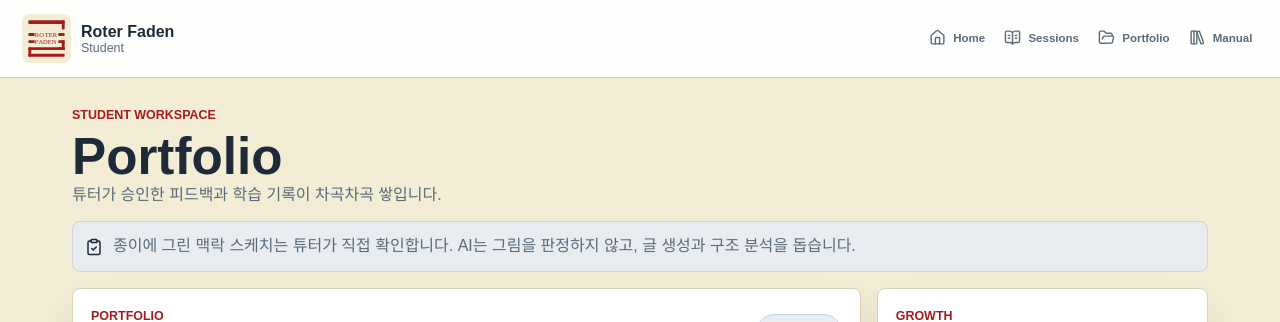
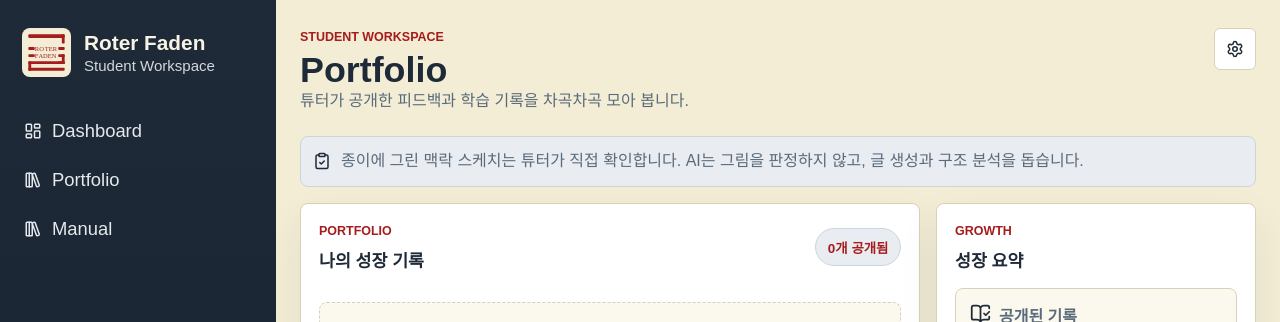
Before and after one commit to scottzeong/context-sketch-lab, a Next.js app: page /student/portfolio in a window 1280 px wide. Shown: the top 322 px of the page. Built offline with nearby package versions, Linux system fonts and the light colour scheme; no server answers; the database is empty; a web font is replaced by a local one.

Commit message:
Refine tutor feedback sending and student shell

```diff
--- a/src/app/student/dashboard/page.tsx
+++ b/src/app/student/dashboard/page.tsx
@@ -5,7 +5,7 @@ export default function StudentDashboardPage() {
   return (
     <StudentShell
       title="Student Dashboard"
-      description="튜터가 배포한 세션을 확인하고, 종이에 그린 맥락스케치를 제출합니다."
+      description="튜터가 공개한 세션을 확인하고, 작성한 맥락 스케치를 제출합니다."
     >
       <StudentDashboard />
     </StudentShell>
--- a/src/app/student/portfolio/page.tsx
+++ b/src/app/student/portfolio/page.tsx
@@ -5,7 +5,7 @@ export default function StudentPortfolioPage() {
   return (
     <StudentShell
       title="Portfolio"
-      description="튜터가 승인한 피드백과 학습 기록이 차곡차곡 쌓입니다."
+      description="튜터가 공개한 피드백과 학습 기록을 차곡차곡 모아 봅니다."
     >
       <StudentPortfolio />
     </StudentShell>
--- a/src/app/student/sessions/[sessionId]/page.tsx
+++ b/src/app/student/sessions/[sessionId]/page.tsx
@@ -15,7 +15,7 @@ export default async function StudentSessionPage({
   return (
     <StudentShell
       title="Reading Session"
-      description="글을 읽고 종이에 맥락스케치를 작성한 뒤 제출합니다."
+      description="글을 읽고 종이에 맥락 스케치를 작성한 뒤 제출합니다."
     >
       <StudentSessionDetail sessionId={sessionId} />
     </StudentShell>
--- a/src/app/student/submissions/[submissionId]/feedback/page.tsx
+++ b/src/app/student/submissions/[submissionId]/feedback/page.tsx
@@ -15,7 +15,7 @@ export default async function StudentFeedbackPage({
   return (
     <StudentShell
       title="Feedback"
-      description="튜터가 승인한 피드백을 확인하고 다음 학습 방향을 살펴봅니다."
+      description="튜터가 공개한 피드백을 확인하고 다음 학습 방향을 살펴봅니다."
     >
       <StudentFeedbackDetail submissionId={submissionId} />
     </StudentShell>
--- a/src/components/AppShell.tsx
+++ b/src/components/AppShell.tsx
@@ -28,12 +28,14 @@ const navItems: NavItem[] = [
   { href: "/admin/users", label: "Settings", icon: UserRoundCog, roles: ["admin"] },
   { href: "/tutor/dashboard", label: "Dashboard", icon: LayoutDashboard, roles: ["tutor"] },
   { href: "/tutor/workbench", label: "AI Workbench", icon: Sparkles, roles: ["tutor"] },
+  { href: "/student/dashboard", label: "Dashboard", icon: LayoutDashboard, roles: ["student"] },
+  { href: "/student/portfolio", label: "Portfolio", icon: LibraryBig, roles: ["student"] },
   { href: "/tutor/groups", label: "Classes", icon: Users, roles: ["admin", "tutor"] },
   { href: "/tutor/texts", label: "Texts", icon: BookOpenText, roles: ["admin", "tutor"] },
   { href: "/tutor/sessions", label: "Sessions", icon: ClipboardCheck, roles: ["admin", "tutor"] },
   { href: "/tutor/submissions", label: "Submissions", icon: Inbox, roles: ["tutor"] },
   { href: "/tutor/reports", label: "Reports", icon: BarChart3, roles: ["admin", "tutor"] },
-  { href: "/manual", label: "Manual", icon: LibraryBig, roles: ["admin", "tutor"] }
+  { href: "/manual", label: "Manual", icon: LibraryBig, roles: ["admin", "tutor", "student"] }
 ];
 
 const workspaceLabel: Record<UserRole, string> = {
--- a/src/components/StudentShell.tsx
+++ b/src/components/StudentShell.tsx
@@ -1,14 +1,6 @@
-import {
-  BookOpenText,
-  ClipboardCheck,
-  FolderOpen,
-  Home,
-  LibraryBig
-} from "lucide-react";
-import Image from "next/image";
-import Link from "next/link";
+import { ClipboardCheck } from "lucide-react";
 import type { ReactNode } from "react";
-import { UserAccountSummary } from "@/components/UserAccountSummary";
+import { AppShell } from "@/components/AppShell";
 
 type StudentShellProps = {
   children: ReactNode;
@@ -18,7 +10,7 @@ type StudentShellProps = {
   action?: ReactNode;
 };
 
-export async function StudentShell({
+export function StudentShell({
   children,
   title,
   eyebrow = "Student Workspace",
@@ -26,55 +18,16 @@ export async function StudentShell({
   action
 }: StudentShellProps) {
   return (
-    <div className="student-shell">
-      <header className="student-topbar">
-        <Link className="student-brand" href="/student/dashboard">
-          <span className="brand-mark">
-            <Image src="/brand/logo-mark.svg" alt="" width={38} height={38} priority />
-          </span>
-          <span>
-            <strong>Roter Faden</strong>
-            <small>Student</small>
-          </span>
-        </Link>
-        <nav className="student-nav" aria-label="Student navigation">
-          <Link href="/student/dashboard">
-            <Home aria-hidden="true" size={17} />
-            Home
-          </Link>
-          <Link href="/student/dashboard">
-            <BookOpenText aria-hidden="true" size={17} />
-            Sessions
-          </Link>
-          <Link href="/student/portfolio">
-            <FolderOpen aria-hidden="true" size={17} />
-            Portfolio
-          </Link>
-          <Link href="/manual">
-            <LibraryBig aria-hidden="true" size={17} />
-            Manual
-          </Link>
-        </nav>
-        <UserAccountSummary compact />
-      </header>
+    <AppShell title={title} eyebrow={eyebrow} description={description} action={action}>
+      <div className="student-reminder">
+        <ClipboardCheck aria-hidden="true" size={18} />
+        <p>
+          종이에 그린 맥락 스케치는 튜터가 직접 확인합니다. AI는 그림을 판정하지 않고,
+          글 생성과 구조 분석을 돕습니다.
+        </p>
+      </div>
 
-      <main className="student-main">
-        <section className="student-hero">
-          <div>
-            <p className="eyebrow">{eyebrow}</p>
-            <h1>{title}</h1>
-            {description ? <p>{description}</p> : null}
-          </div>
-          {action ? <div className="topbar-actions">{action}</div> : null}
-        </section>
-
-        <div className="student-reminder">
-          <ClipboardCheck aria-hidden="true" size={18} />
-          <p>종이에 그린 맥락 스케치는 튜터가 직접 확인합니다. AI는 그림을 판정하지 않고, 글 생성과 구조 분석을 돕습니다.</p>
-        </div>
-
-        {children}
-      </main>
-    </div>
+      {children}
+    </AppShell>
   );
 }
```
Also changed, not shown: src/components/TutorReviewWorkspace.tsx (+12 -11 lines), 2 other files (tests, documents, lock files or other folders).
